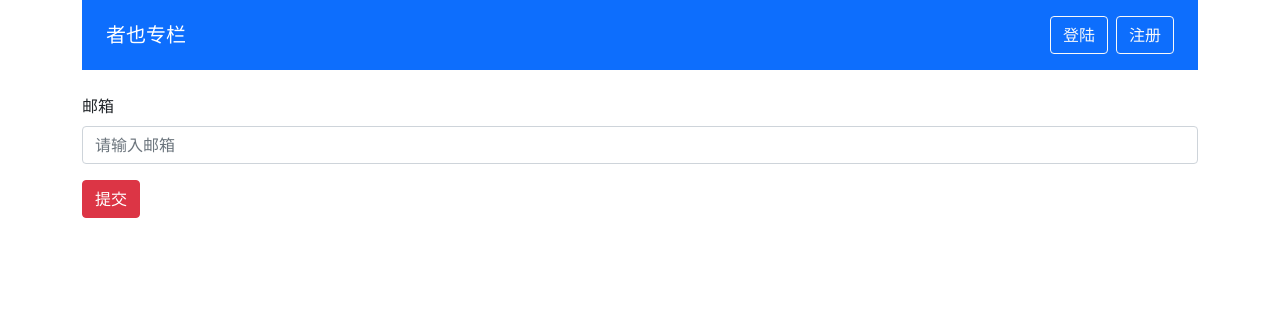
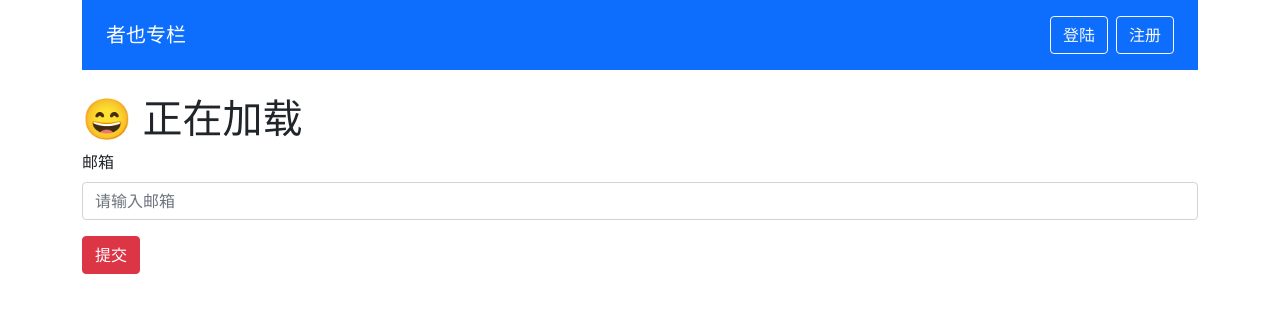
Before and after one commit to HenryC-3/vue-ts-zhihu, a Vue app: page /login in a window 1280 px wide. Shown: the top 312 px of the page. Built offline with nearby package versions, Linux system fonts and the light colour scheme.

Commit message:
feat(组件): loading 组件初始化

```diff
--- a/src/App.vue
+++ b/src/App.vue
@@ -1,6 +1,7 @@
 <template>
   <div class="container">
     <global-header :user="userData"></global-header>
+    <loading :loading="loading" />
     <router-view></router-view>
   </div>
 </template>
@@ -8,15 +9,19 @@
 <script lang="ts">
 import { computed, defineComponent } from "vue";
 import GlobalHeader from "./components/GlobalHeader.vue";
+import Loading from "./components/Loading.vue";
 import "bootstrap/dist/css/bootstrap.min.css";
 import { useStore } from "vuex";
 
 export default defineComponent({
   name: "App",
-  components: { GlobalHeader },
+  components: { GlobalHeader, Loading },
   setup() {
     const store = useStore();
-    return { userData: computed(() => store.state.user) };
+    return {
+      userData: computed(() => store.state.user),
+      loading: computed(() => store.state.loading)
+    };
   }
 });
 </script>
--- /dev/null
+++ b/src/components/Loading.vue
@@ -0,0 +1,15 @@
+<template> <h1 v-if="loading">😄 正在加载</h1></template>
+
+<script lang="ts">
+import { defineComponent } from "vue";
+
+export default defineComponent({
+  name: "Loading",
+  props: {
+    loading: {
+      type: Boolean,
+      required: true
+    }
+  }
+});
+</script>
--- a/src/main.ts
+++ b/src/main.ts
@@ -12,6 +12,13 @@ axios.interceptors.request.use(config => {
   return config;
 });
 
+axios.interceptors.response.use(config => {
+  setTimeout(() => {
+    store.state.loading = false;
+  }, 2000);
+  return config;
+});
+
 const app = createApp(App);
 app.use(router);
 app.use(store);
--- a/src/types/types.ts
+++ b/src/types/types.ts
@@ -45,6 +45,7 @@ export interface GlobalStore {
   columns: ColumnProps[];
   posts: PostProps[];
   user: UserProps;
+  loading: boolean;
 }
 
 export type TagType = "input" | "textarea";
--- a/src/utils/store.ts
+++ b/src/utils/store.ts
@@ -6,7 +6,8 @@ export const store = createStore<GlobalStore>({
   state: {
     columns: [],
     posts: [],
-    user: { isLogin: false }
+    user: { isLogin: false },
+    loading: true
   },
   mutations: {
     login(state) {
```
